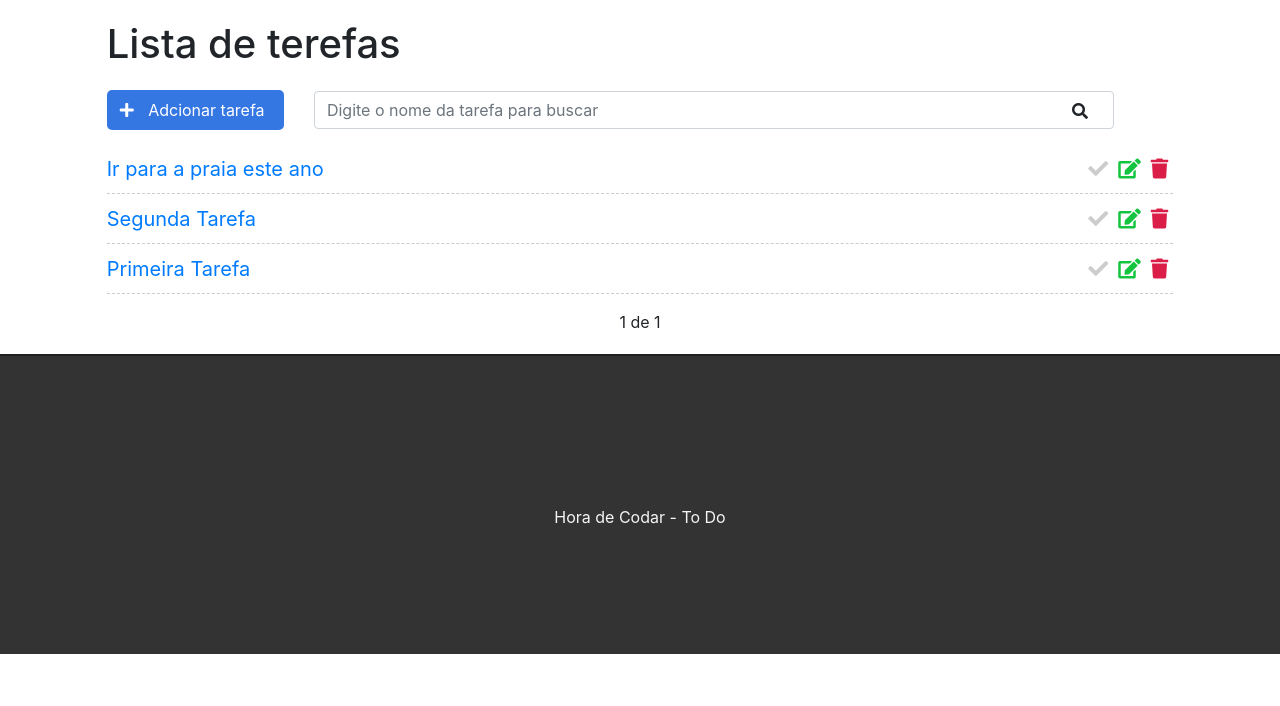
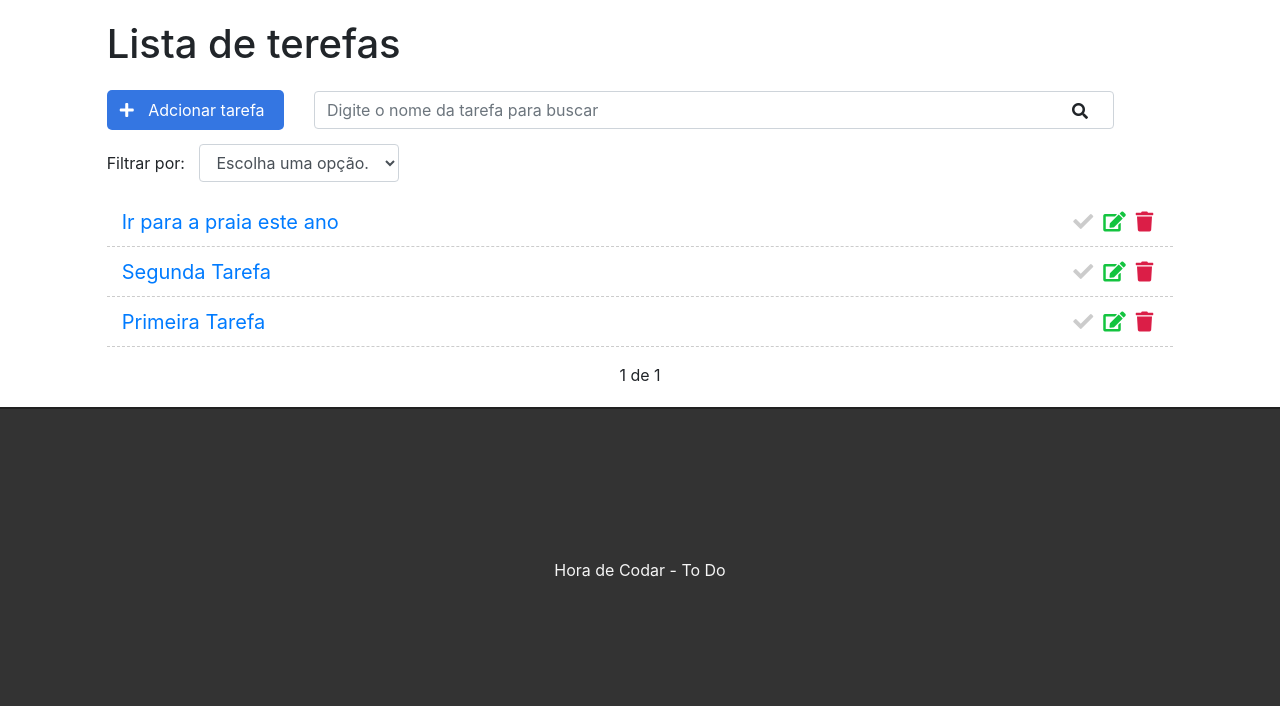
Before and after one commit to DevHiuryLima/Curso-de-Django, a Django app: page / in a window 1280 px wide. Shown: the part 57-763 px from the top of the page. Run offline with Django 4.2, Linux system fonts and the light colour scheme; the first user in the database is signed in; data comes from the database, SQL or seed files in the repository; some libraries are stand-ins or nearby versions.

Commit message:
Criando funcionalidade de filtrar as tarefas por status.

```diff
--- a/todo/tasks/static/css/styles.css
+++ b/todo/tasks/static/css/styles.css
@@ -64,6 +64,19 @@
     display: inline-block;
 }
 
+/* filter */
+
+.filter-div {
+    margin-bottom: 15px;
+    padding: 0;
+}
+
+#filter {
+    display: inline-block;
+    width: 200px;
+    margin-left: 10px;
+}
+
 /* Lista de tarefas */
 
 .list-div {
@@ -78,6 +91,7 @@
     list-style: none;
     font-size: 20px;
     height: 50px;
+    padding: 0 15px;
     padding-top: 10px;
     border-bottom: 1px dashed #ccc;
 }
--- a/todo/tasks/templates/tasks/list.html
+++ b/todo/tasks/templates/tasks/list.html
@@ -15,6 +15,14 @@
                 <input type="text" name="search" id="search" class="form-control" placeholder="Digite o nome da tarefa para buscar" value="{{ request.GET.search }}">
                 <i class="fas fa-search" id="search-btn"></i>
             </form>
+        </div>
+        <div class="col-12 filter-div">
+            <span>Filtrar por:</span>
+            <select name="filter" id="filter" class="form-control">
+                <option value="">Escolha uma opção...</option>
+                <option value="done">Tarefas concluídas</option>
+                <option value="doing">Tarefas a fazer</option>
+            </select>
         </div>
 
         {% if messages %}
--- a/todo/tasks/views.py
+++ b/todo/tasks/views.py
@@ -12,9 +12,12 @@ from .models import Task
 def taskList(request):
 
     search = request.GET.get('search')
+    filter = request.GET.get('filter')
 
     if search:
         tasks = Task.objects.filter(title__icontains=search, user=request.user)
+    elif filter:
+        tasks = Task.objects.filter(done=filter, user=request.user)
     else:
         tasks_list = Task.objects.all().order_by('-created_at').filter(user=request.user)
 
```
Also changed, not shown: todo/db.sqlite3.
